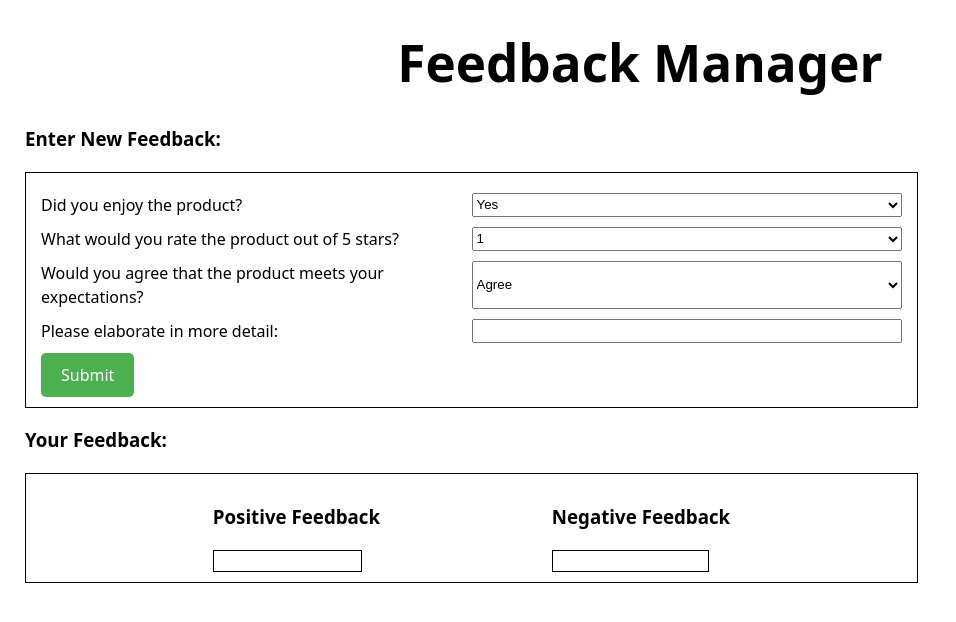
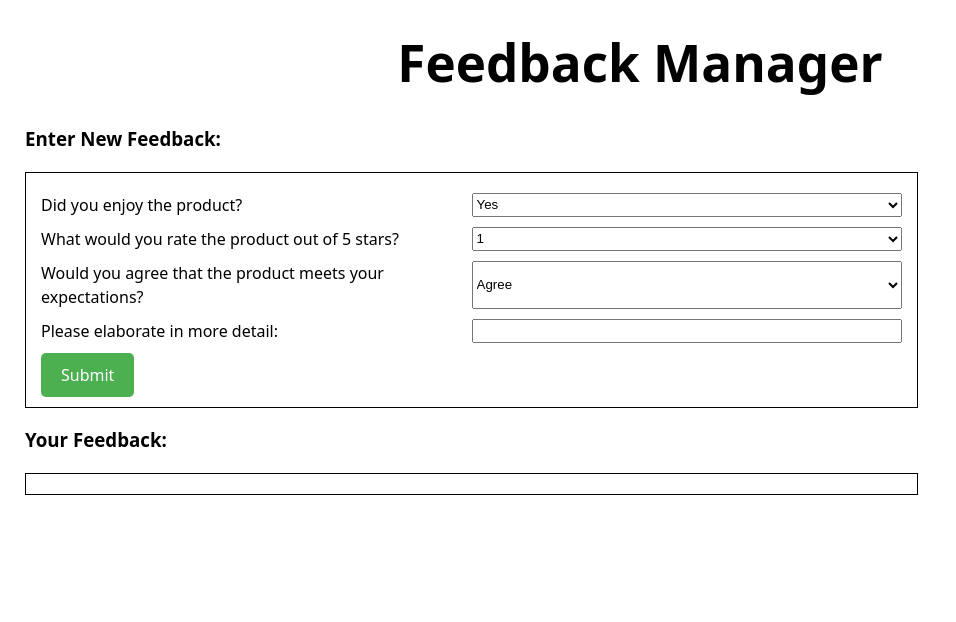
Before and after one commit to JamesBarnes48/FeedbackManagerClient, a Vue app: page / in a window 1280 px wide. Shown: the top 622 px of the page, without its empty margins (0-956 px from the left). Built offline with nearby package versions, Linux system fonts and the light colour scheme.

Commit message:
provide feedback as prop into FeedbackContainer

```diff
--- a/src/App.vue
+++ b/src/App.vue
@@ -1,7 +1,7 @@
 <script setup lang="ts">
 import { ref } from 'vue';
 import FeedbackInput from './components/FeedbackInput.vue'
-import AllFeedbackContainer from './components/AllFeedbackContainer.vue';
+import AllFeedbackContainer from './components/FeedbackContainer.vue';
 import type { Feedback } from './interfaces/Feedback';
 
 const feedbacks = ref<Feedback[]>([]);
@@ -21,7 +21,7 @@ function updateFeedbacks(data: Feedback){
       <FeedbackInput @submitFeedback="updateFeedbacks" />
     </div>
     <h3 class="subtitle">Your Feedback:</h3>
-      <AllFeedbackContainer />
+      <AllFeedbackContainer :feedbackArray="feedbacks" />
   </div>
 </template>
 
--- a/src/components/AllFeedbackContainer.vue
+++ /dev/null
@@ -1,36 +0,0 @@
-<script lang="ts">
-    import FeedbackContainer from './FeedbackContainer.vue';
-
-    export default {
-        name: 'AllFeedbackContainer',
-        components: {FeedbackContainer},
-        props: {},
-        setup() {
-            return {
-            }
-        }
-    }
-</script>
-
-<template>
-    <div class="all-feedback-container">
-        <div>
-            <h3>Positive Feedback</h3>
-            <FeedbackContainer />
-        </div>
-        <div>
-            <h3>Negative Feedback</h3>
-            <FeedbackContainer />
-        </div>
-    </div>
-</template>
-
-<style scoped>
-.all-feedback-container {
-    display: flex;
-    justify-content: space-evenly;
-    border: 1px solid black;
-    width: 70%;
-    padding: 10px 15px;
-}
-</style>
--- a/src/components/FeedbackContainer.vue
+++ b/src/components/FeedbackContainer.vue
@@ -1,22 +1,34 @@
 <script lang="ts">
-
     export default {
         name: 'FeedbackContainer',
         components: {},
-        props: {},
-        setup() {
+        props: {
+            feedbackArray: {type: Array, default(){return []}}
+        },
+        setup(props) {
+            const feedbackArray = props.feedbackArray;
+
             return {
+                feedbackArray
             }
         }
     }
 </script>
 
 <template>
-    <div class="all-feedback-container">
+    <div class="feedback-container">
+        <div>
 
+        </div>
     </div>
 </template>
 
 <style scoped>
-
+.feedback-container {
+    display: flex;
+    justify-content: space-evenly;
+    border: 1px solid black;
+    width: 70%;
+    padding: 10px 15px;
+}
 </style>
```
